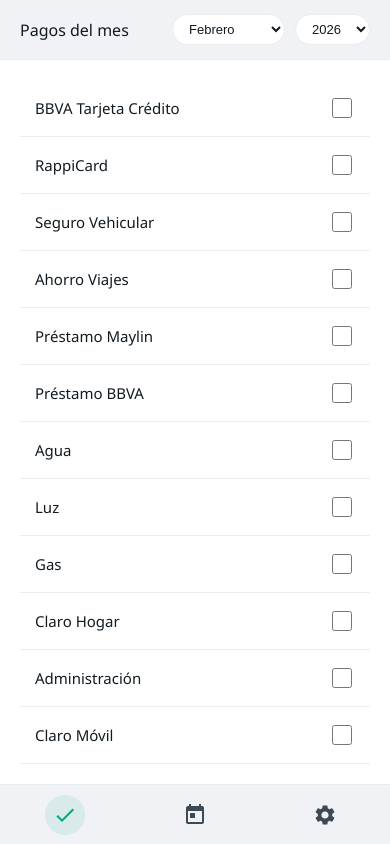
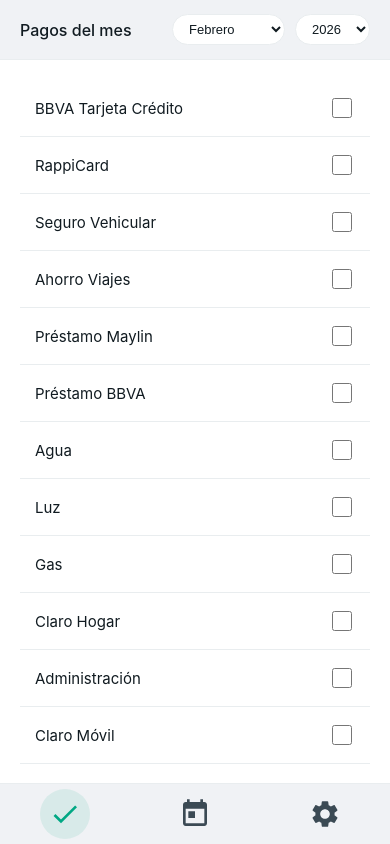
Before and after one commit to Sebastianbd22/control-pagos, a plain HTML site: page index.html in a window 390 px wide. Drawn offline with Linux system fonts and the light colour scheme.

Commit message:
Actualización de la app

```diff
--- a/index.html
+++ b/index.html
@@ -3,7 +3,7 @@
 
 <head>
     <meta charset="UTF-8">
-    <meta name="viewport" content="width=device-width, initial-scale=1.0">
+    <meta name="viewport" content="width=device-width, initial-scale=1.0, viewport-fit=cover">
     <link rel="manifest" href="manifest.json">
     <meta name="theme-color" content="#202c33">
     <title>Control de Pagos</title>
@@ -53,7 +53,8 @@
         }
 
         body {
-            font-family: 'Segoe UI', 'Helvetica Neue', Helvetica, Arial, sans-serif;
+            /* iOS Font Stack */
+            font-family: -apple-system, BlinkMacSystemFont, 'Segoe UI', Helvetica, Arial, sans-serif;
             background: var(--bg-app);
             color: var(--text-primary);
             margin: 0;
@@ -86,8 +87,9 @@
         }
 
         .nav-btn {
-            width: 40px;
-            height: 40px;
+            width: 44px;
+            /* Increased touch target */
+            height: 44px;
             border-radius: 50%;
             display: flex;
             justify-content: center;
@@ -98,6 +100,8 @@
             transition: 0.2s;
             background: transparent;
             border: none;
+            -webkit-tap-highlight-color: transparent;
+            /* Remove tap flash on iOS */
         }
 
         .nav-btn:hover {
@@ -110,8 +114,9 @@
         }
 
         .nav-btn svg {
-            width: 24px;
-            height: 24px;
+            width: 28px;
+            /* Slightly larger icons */
+            height: 28px;
             fill: currentColor;
         }
 
@@ -344,16 +349,31 @@
 
             .sidebar {
                 width: 100%;
-                height: 60px;
+                height: auto;
+                /* Allow auto height for padding */
+                min-height: 60px;
                 flex-direction: row;
                 justify-content: space-around;
-                padding-top: 0;
+                padding-top: 5px;
+                padding-bottom: calc(5px + env(safe-area-inset-bottom));
+                /* iOS Safe Area */
                 border-right: none;
                 border-top: 1px solid var(--border-color);
+                background: var(--bg-sidebar);
+                /* Ensure background covers safe area */
             }
 
             .nav-btn {
                 margin-bottom: 0;
+                width: 50px;
+                /* Larger touch area on mobile */
+                height: 50px;
+            }
+
+            .nav-btn svg {
+                width: 32px;
+                /* Larger icons on mobile */
+                height: 32px;
             }
 
             .calendar {
```
